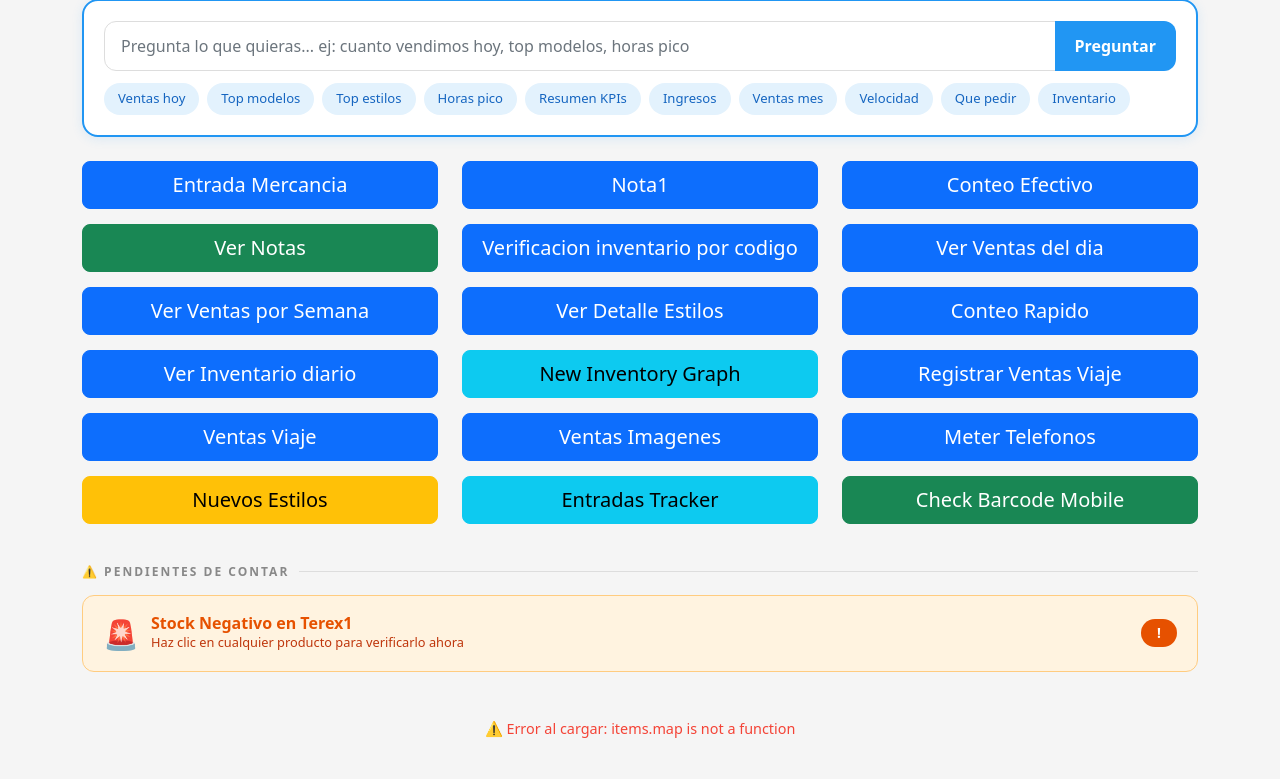
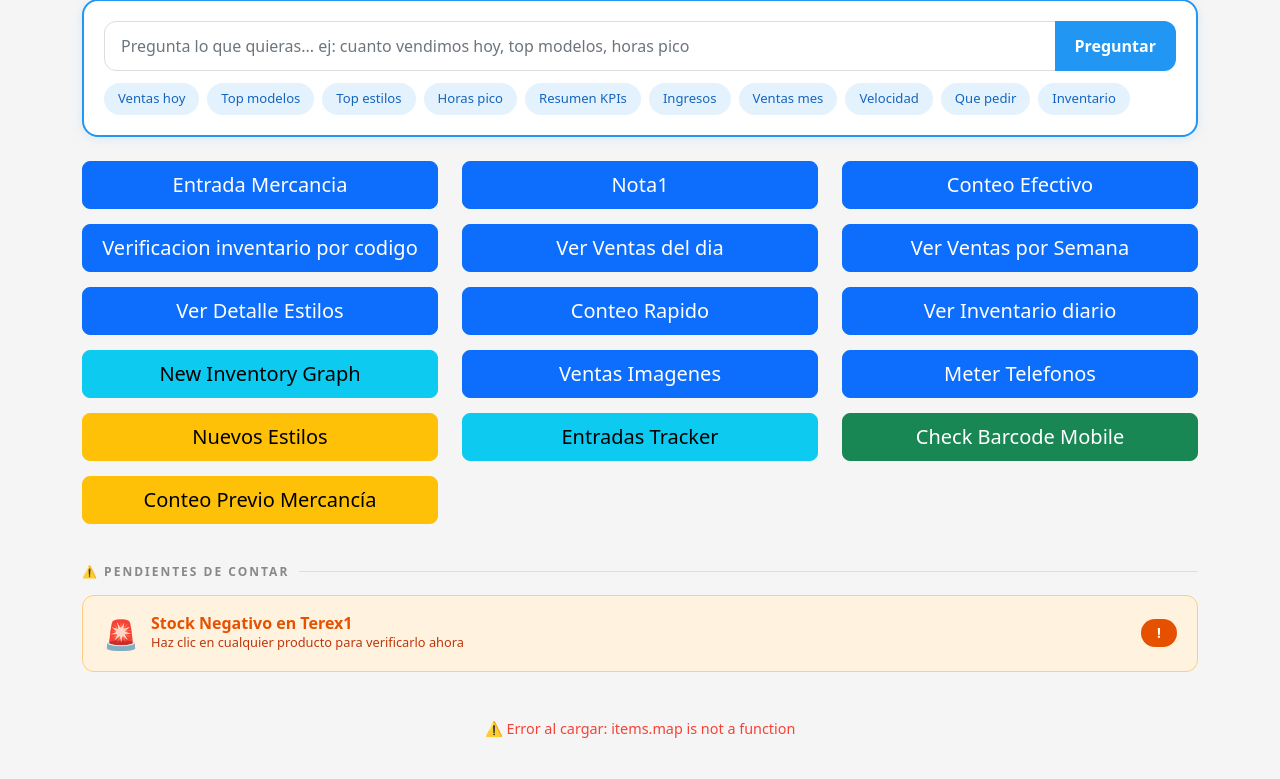
Before and after one commit to cxmex/inventoriorapido1, a FastAPI app: template templates/menu.html in a window 1280 px wide. Shown: the part 107-886 px from the top of the page. Run offline with FastAPI, Linux system fonts and the light colour scheme; the template is opened without the code that fills it, so the values that code supplies are empty; some libraries are stand-ins or nearby versions.

Commit message:
Menu: add Conteo Previo button, remove Ver Notas / Registrar Ventas Viaje / Ventas Viaje
Co-Authored-By: Claude Opus 4.6 <noreply@anthropic.com>

```diff
--- a/templates/menu.html
+++ b/templates/menu.html
@@ -210,11 +210,6 @@
                 </a>
             </div>
             <div class="col-md-4">
-                <a href="#" class="btn btn-success btn-lg d-block action-button">
-                    <i class="bi bi-file-text"></i> Ver Notas
-                </a>
-            </div>
-            <div class="col-md-4">
                 <a href="/inventoryxbarcode" class="btn btn-primary btn-lg d-block action-button">
                     <i class="bi bi-list-ul"></i> Verificacion inventario por codigo
                 </a>
@@ -250,16 +245,6 @@
                 </a>
             </div>
             <div class="col-md-4">
-                <a href="/ventasviaje" class="btn btn-primary btn-lg d-block action-button">
-                    <i class="bi bi-list-ul"></i> Registrar Ventas Viaje
-                </a>
-            </div>
-            <div class="col-md-4">
-                <a href="/verventasviaje" class="btn btn-primary btn-lg d-block action-button">
-                    <i class="bi bi-list-ul"></i> Ventas Viaje
-                </a>
-            </div>
-            <div class="col-md-4">
                 <a href="/verimagenes" class="btn btn-primary btn-lg d-block action-button">
                     <i class="bi bi-list-ul"></i> Ventas Imagenes
                 </a>
@@ -282,6 +267,11 @@
             <div class="col-md-4">
                 <a href="/check_barcode_mobile" class="btn btn-success btn-lg d-block action-button">
                     <i class="bi bi-phone"></i> Check Barcode Mobile
+                </a>
+            </div>
+            <div class="col-md-4">
+                <a href="/conteo-previo" class="btn btn-warning btn-lg d-block action-button">
+                    <i class="bi bi-clipboard-check"></i> Conteo Previo Mercancía
                 </a>
             </div>
         </div>
```
